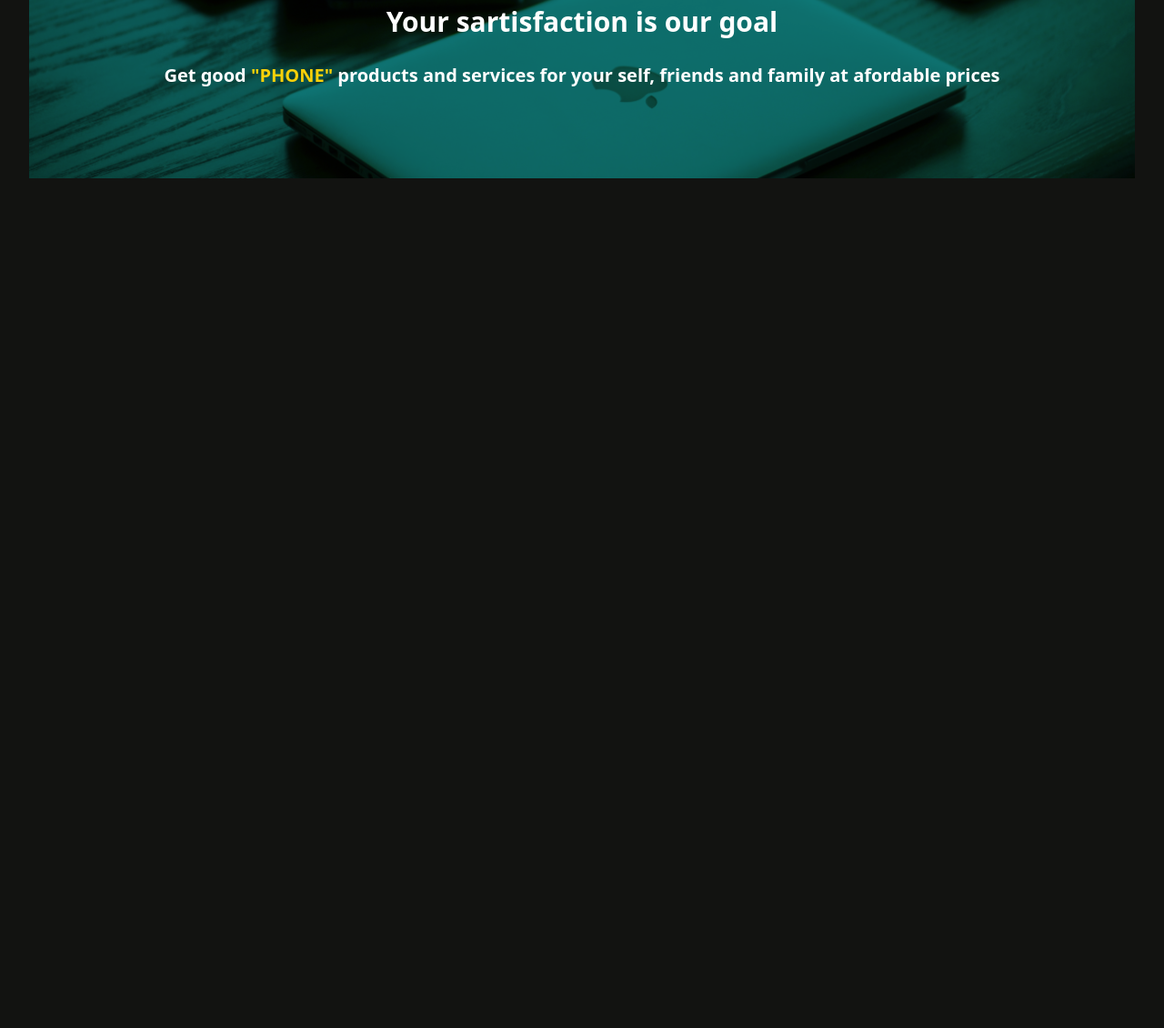
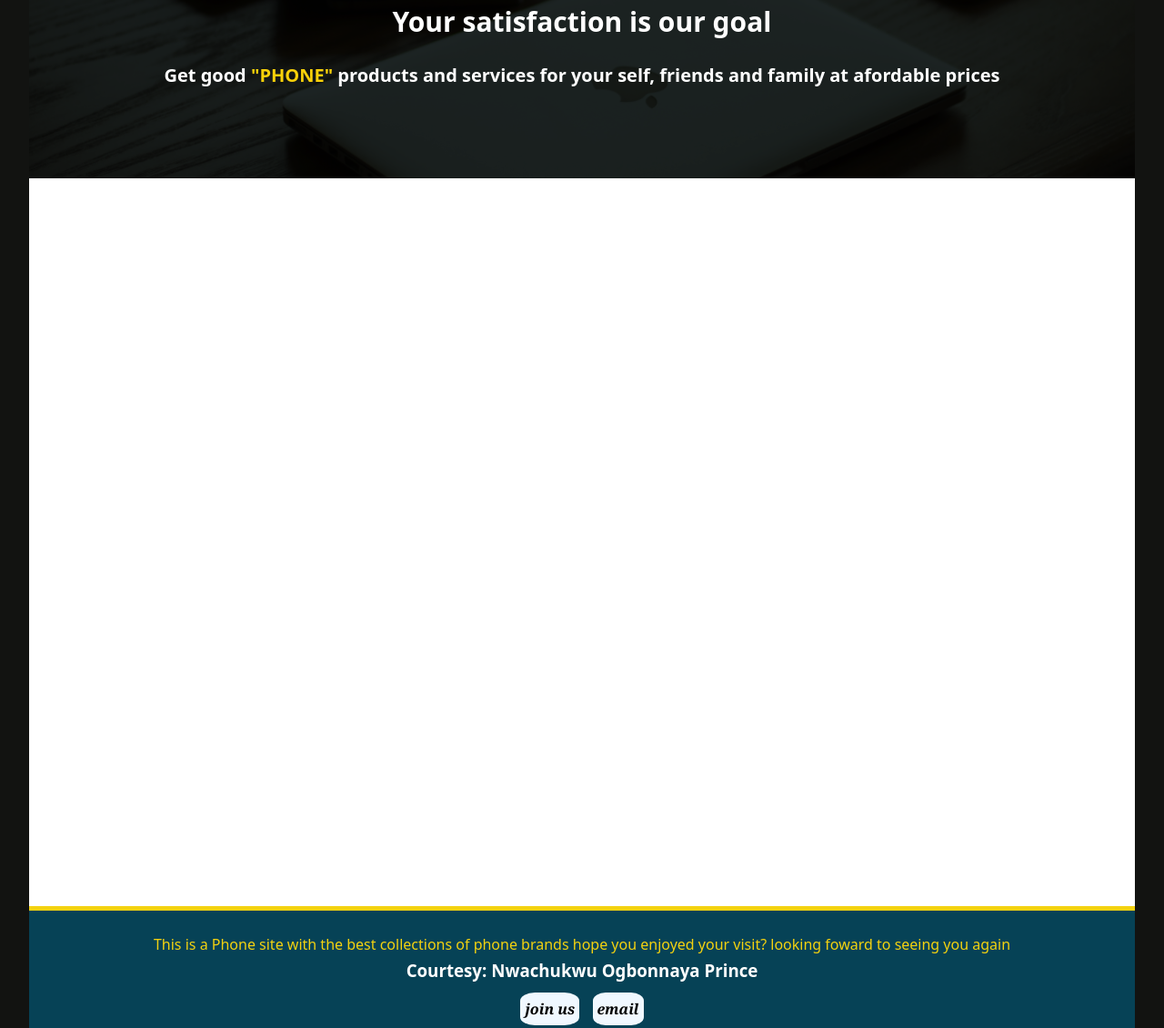
Before and after one commit to nwaxon2020/Phone_website, a plain HTML site: page index.html in a window 1280 px wide. Shown: the part 437-1567 px from the top of the page at 91% size. Before the commit the page ends 800 px from the top, so only its background shows below. Drawn offline with Linux system fonts and the light colour scheme.

Commit message:
footer created

```diff
--- a/css_folder/phone.css
+++ b/css_folder/phone.css
@@ -23,7 +23,7 @@ header{
     text-align: center;
     color:  white;
     background-image: url("../images/hero2.jpg");
-    background-color: rgb(15, 128, 128);
+    background-color: rgb(31, 39, 39);
     background-blend-mode: multiply;
     background-repeat: no-repeat;
     background-size: cover;
@@ -62,3 +62,39 @@ p .spann :hover{
     color: rgb(238, 237, 231);
     text-decoration: underline;
 }
+.vote_of_thanks{
+    text-align: center;
+    padding: 10px;
+    background-color: rgb(6, 66, 86);
+    border-top: 5px solid  rgb(244, 210, 16);
+    color: rgb(244, 210, 16);
+}
+footer h3{
+    color: white;
+    margin-top: 0%;
+}
+footer p{
+    margin-bottom: 5px;
+}
+main div{
+    padding: 400px;
+    background-color: white;
+}
+footer nav{
+    margin: 0 auto;
+}
+footer nav a{
+    background-color: aliceblue;
+    color: black;
+    text-decoration: none;
+    padding: 7px 5px;
+    margin: 0 5px;
+    font-weight: bold;
+    font-family: Cambria, Cochin, Georgia, Times, 'Times New Roman', serif;
+    font-style: italic;
+    border-radius: 25% 25%;
+}
+footer nav :hover{
+    color: blue;
+    text-decoration: underline;
+}
--- a/index.html
+++ b/index.html
@@ -20,14 +20,25 @@
             </nav>
             <div class="headings">
                 <h1 class="title">D-VERA PHONES AND GADGETS</h1>
-                <h2>Your sartisfaction is our goal</h2>
+                <h2>Your satisfaction is our goal</h2>
                 <p>Get good <span class="spann"><a href="">"PHONE"</a></span> products and services for your self, friends and family at afordable prices</p>
             </div>
         </header>
         <main>
+            <div>
 
+            </div>
         </main>
-        <footer></footer>
+        <footer>
+           <div class="vote_of_thanks">
+                <p>This is a Phone site with the best collections of phone brands  hope you enjoyed your visit? looking foward to seeing you again</p>
+                <h3>Courtesy: Nwachukwu Ogbonnaya Prince</h3>
+                <nav class="buttens">
+                    <a href="">join us</a>
+                    <a href="mailto:princenwachukwu308@yahoo.com">email</a>
+                </nav>
+           </div>
+        </footer>
     </div>
 </body>
 </html>
```
